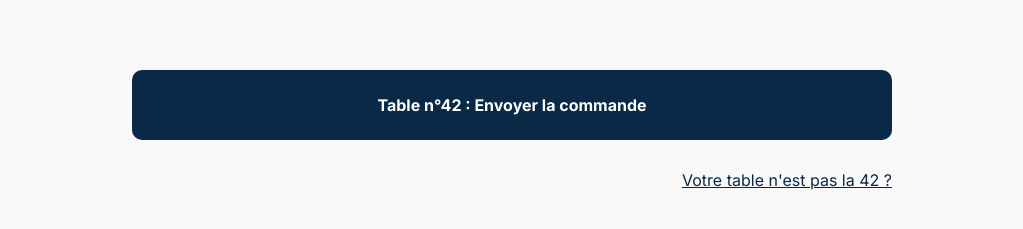
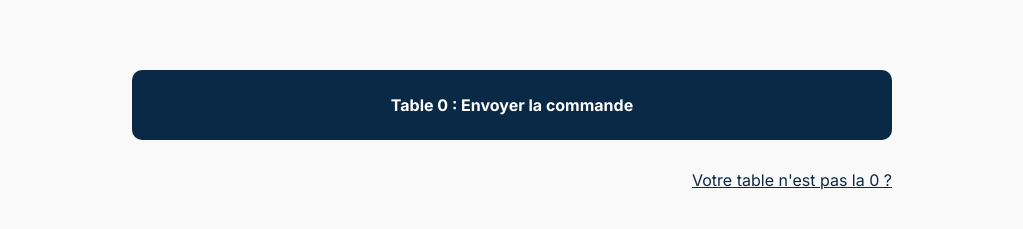
Before and after one commit to Dcisse19/Pizzeria-angular, an Angular app: page /cart in a window 1280 px wide. Shown: the part 241-470 px from the top of the page, without its empty margins (128-1151 px from the left). Built offline with nearby package versions, Linux system fonts and the light colour scheme; a web font is replaced by a local one.

Commit message:
final cart

```diff
--- a/src/app/pages/cart/cart.component.html
+++ b/src/app/pages/cart/cart.component.html
@@ -8,6 +8,6 @@
             [product]="cartProduct" [cart]="cart"></app-cart-product-card>
     </div>
     <p id="total"><span>Total :</span> {{this.cartService.totalPrice/100 | number:'1.2'}}€</p>
-    <button id="validate-btn" (click)="validateCart()">Table n°42 : Envoyer la commande</button>
-    <a routerLink="modify-table">Votre table n'est pas la 42 ?</a>
+    <button id="validate-btn" (click)="validateCart()">Table {{ this.tableService.selectedTableNumber }} : Envoyer la commande</button>
+    <a routerLink="modify-table">Votre table n'est pas la {{ this.tableService.selectedTableNumber }} ?</a>
 </section>
--- a/src/app/pages/cart/cart.component.ts
+++ b/src/app/pages/cart/cart.component.ts
@@ -1,6 +1,7 @@
 import { Component } from '@angular/core';
 import { Router } from '@angular/router';
 import { CartProduct, CartService } from 'src/app/services/cart/cart.service';
+import { TableServiceService } from 'src/app/services/table-service.service';
 import { RecapComponent } from '../recap/recap.component';
 
 
@@ -14,6 +15,7 @@ export class CartComponent {
 
   constructor(public cartService: CartService,
     private recapComponent : RecapComponent,
+    public tableService: TableServiceService,
     private router : Router){}
 
   ngOnInit(){
```
